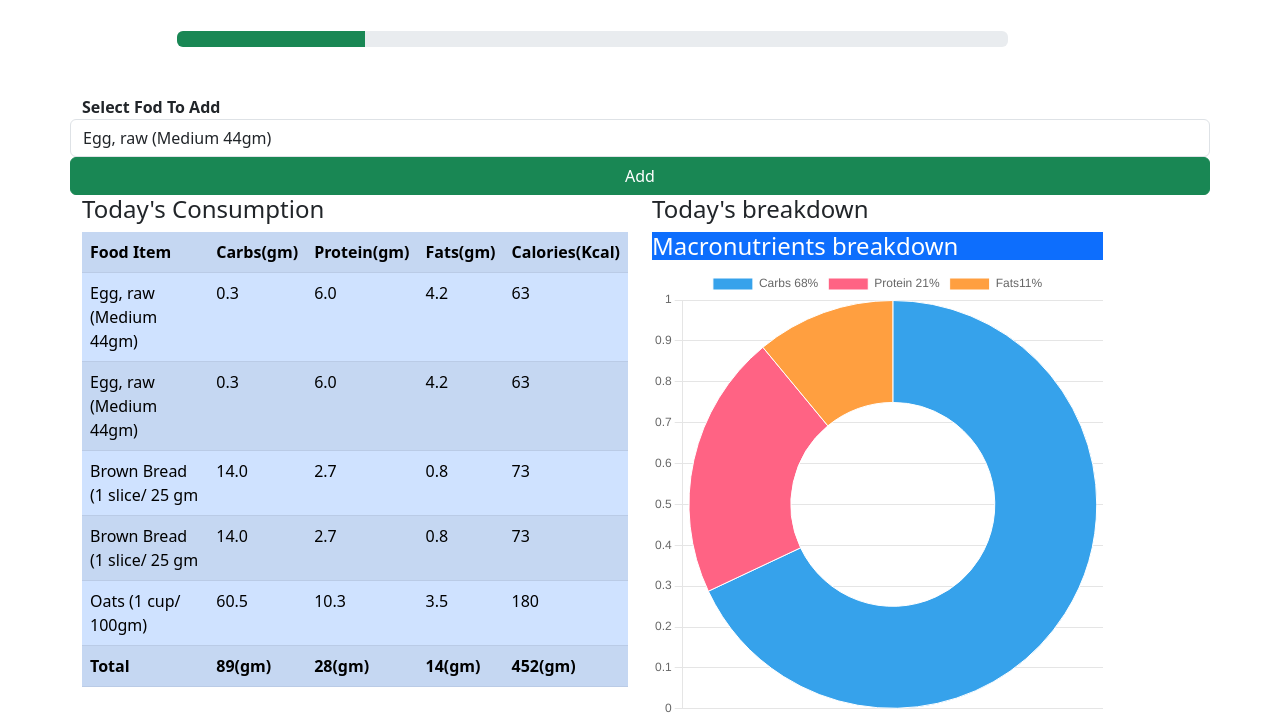
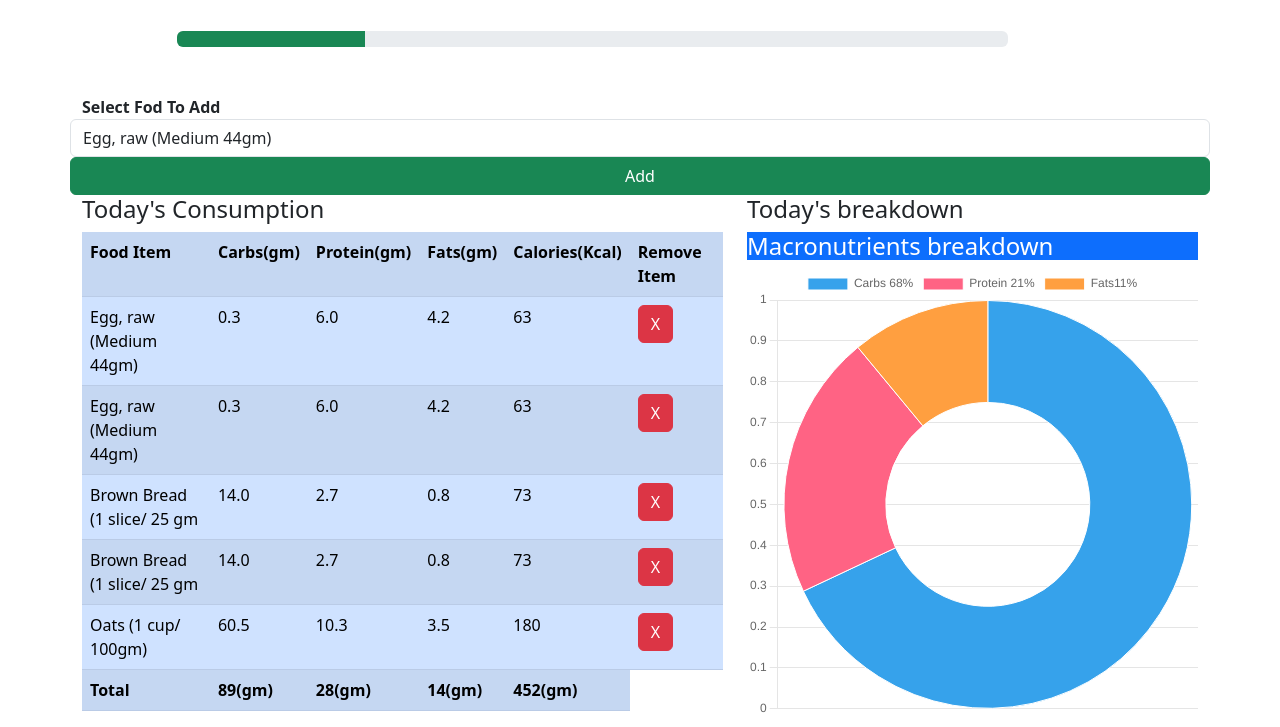
Before and after one commit to lddi-lab/django-calcount, a Django app: page / in a window 1280 px wide. Shown: the part 158-885 px from the top of the page. Run offline with Django 4.2, Linux system fonts and the light colour scheme; a user stored in the database is signed in; data comes from the database, SQL or seed files in the repository; both versions use the stored data as it was after the commit; some libraries are stand-ins or nearby versions.

Commit message:
added delete functionality

```diff
--- a/myapp/templates/myapp/index.html
+++ b/myapp/templates/myapp/index.html
@@ -49,7 +49,7 @@
             </div>
         </div>
         <div class="row">
-            <div class="col-md-6">
+            <div class="col-md-7">
                 <div>
                     <h4>Today's Consumption</h4>
                 </div>
@@ -60,6 +60,7 @@
                         <th>Protein(gm)</th>
                         <th>Fats(gm)</th>
                         <th>Calories(Kcal)</th>
+                        <th>Remove Item</th>
                     </tr>
                     {% for c in consumed_food %}
                         <tr>
@@ -68,6 +69,7 @@
                             <td>{{ c.food_consumed.protein }}</td>
                             <td>{{ c.food_consumed.fats }}</td>
                             <td>{{ c.food_consumed.calories }}</td>
+                            <td><a class="btn btn-danger" href="{% url 'delete' c.id %}">X</a></td>
                         </tr>
                     {% endfor %}
                         <tr>
@@ -79,7 +81,7 @@
                         </tr>
                 </table>
             </div>
-            <div class="col-md-5 offset">
+            <div class="col-md-5">
                 <div class="">
                     <h4>Today's breakdown</h4>
                 </div>
--- a/myapp/views.py
+++ b/myapp/views.py
@@ -1,4 +1,4 @@
-from django.shortcuts import render
+from django.shortcuts import render, redirect
 from .models import Food, Consume
 # Create your views here.
 
@@ -15,3 +15,10 @@ def index(request):
         foods = Food.objects.all()
     consumed_food = Consume.objects.filter(user=request.user)
     return render(request,'myapp/index.html', {'foods':foods, 'consumed_food':consumed_food})
+
+def delete_consume(request, id):
+    consumed_food = Consume.objects.get(id=id)
+    if request.method == 'POST':
+        consumed_food.delete()
+        return redirect('/')
+    return render(request,'myapp/delete.html')
--- a/mysite/urls.py
+++ b/mysite/urls.py
@@ -21,5 +21,6 @@ from myapp import views
 urlpatterns = [
     path('admin/', admin.site.urls),
     path('', views.index, name='index'),
+    path('delete/<int:id>/', views.delete_consume, name='delete'),
 
 ]
```
Also changed, not shown: myapp/templates/myapp/delete.html (added, +15 -0 lines), db.sqlite3.
